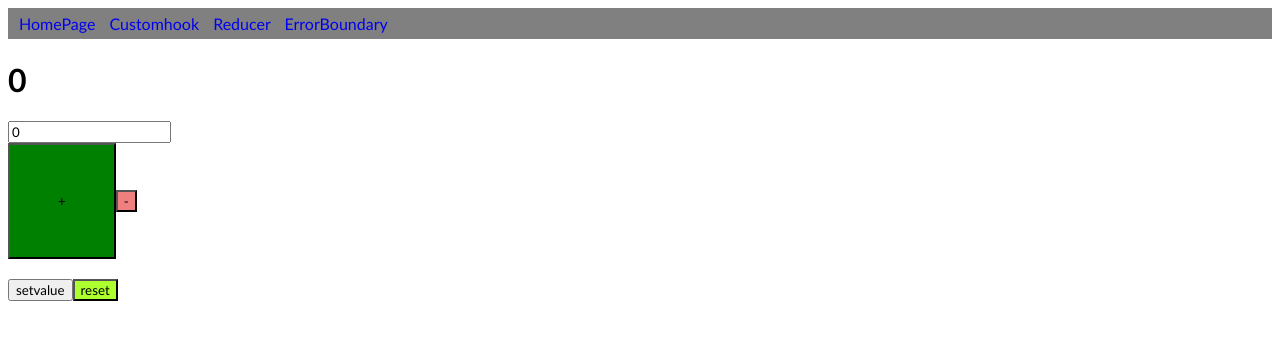
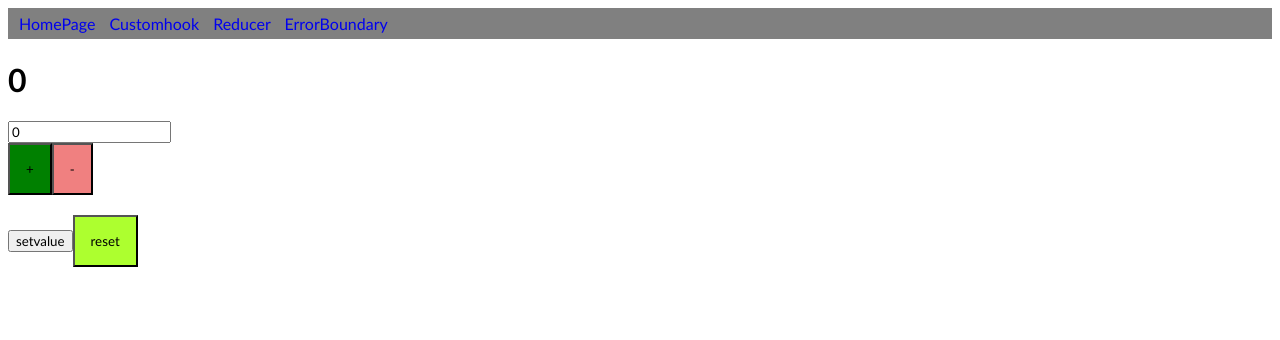
Before and after one commit to Codename-Kris/Counterapp, a React (Create React App) app: page /customhook in a window 1280 px wide. Shown: the top 340 px of the page. Built offline with nearby package versions, Linux system fonts and the light colour scheme.

Commit message:
initial commit

```diff
--- a/src/styles.css
+++ b/src/styles.css
@@ -34,17 +34,21 @@ input:disabled {
 
 .incrementBtn{
   background-color: green;
-  padding: 3rem;
+  padding: 1rem;
 }
 
 .decrementBtn {
   background-color: lightcoral;
+  padding: 1rem;
 }
+
 
 .resetBtn {
   margin-top: 20px;
   background-color: greenyellow;
+  padding: 1rem;
 }
+
 
 .nav-box {
   display: flex-end;
```
